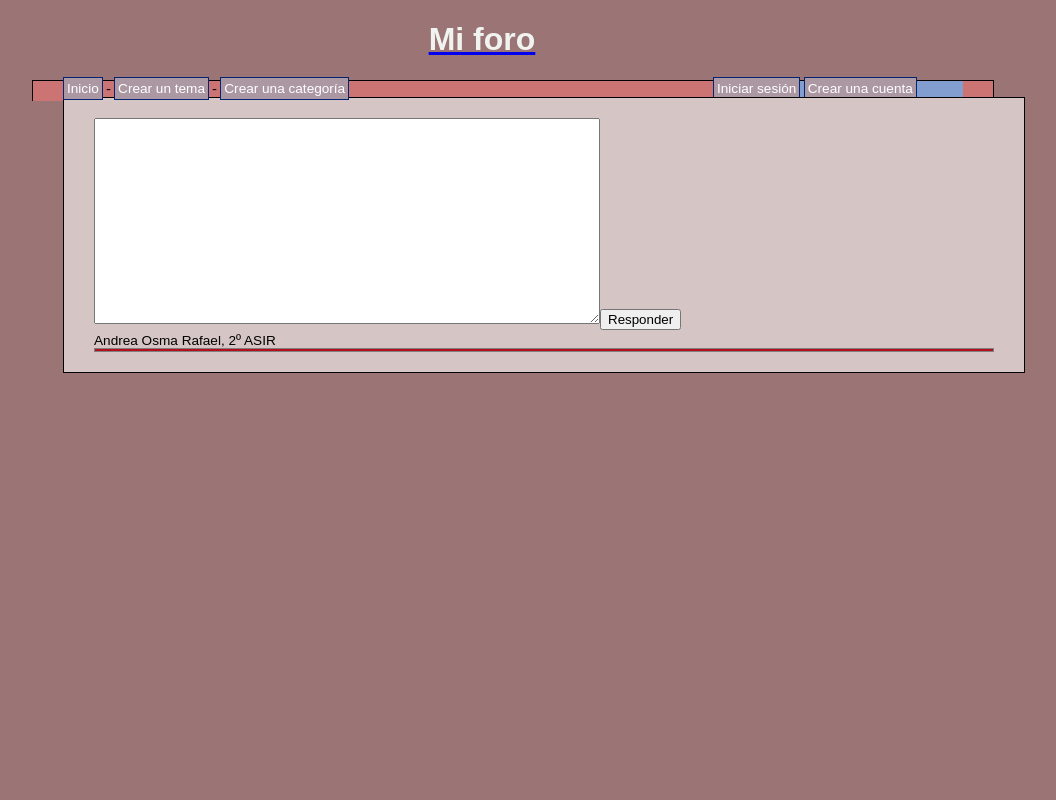
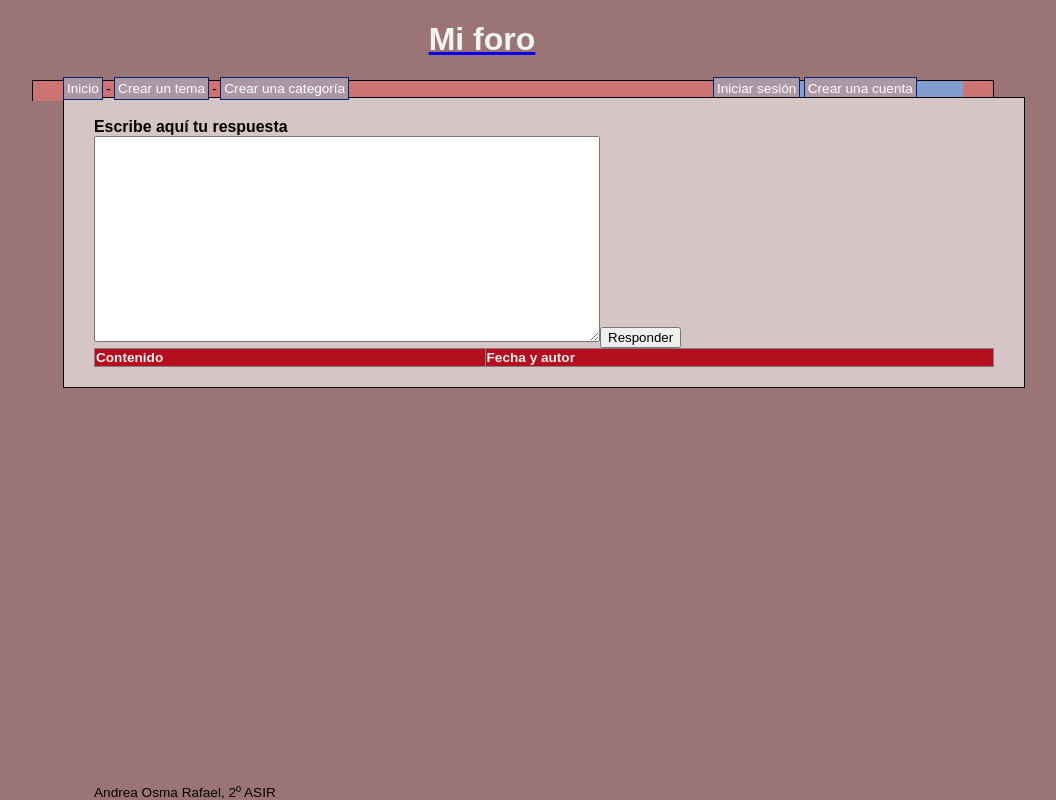
Before and after one commit to AndreaOsma/ProyectoASIR, a PHP site: page /tema.php?cod_tema=1 in a window 1280 px wide. Shown: the whole page, without its empty margins (158-1214 px from the left). Run offline with PHP 8.4, Linux system fonts and the light colour scheme; data that the repository does not hold is empty.

Commit message:
Código modificado

```diff
--- a/proyecto/foro/cierresesion.php
+++ b/proyecto/foro/cierresesion.php
@@ -2,7 +2,5 @@
 session_start();
 session_unset();
 session_destroy();
-header ('location:login.php');
-
-echo '<script>alert("Has cerrado sesión correctamente")</script>';
+header ('Location: login.php');
 ?>
--- a/proyecto/foro/css/estilo.css
+++ b/proyecto/foro/css/estilo.css
@@ -100,6 +100,8 @@ h3 {margin: 0; padding: 0;}
     font-size: 100%;
     padding: 3px 0 0 0;
     color: #000;
+    position: fixed;
+    bottom: 0;
 }
 
 .topic-post {
--- a/proyecto/foro/login.php
+++ b/proyecto/foro/login.php
@@ -64,7 +64,8 @@ else
             {
                 if(mysqli_num_rows($result) == 0)
                 {
-                    echo 'El nombre de usuario y la contraseña no coinciden. Por favor, inténtalo de nuevo.';
+                    echo 'El nombre de usuario y/o la contraseña son incorrectos. Por favor, inténtalo de nuevo.<br/>';
+                    echo '<a href="login.php">Volver al inicio de sesión</a>';
                 }
                 else
                 {
--- a/proyecto/foro/tema.php
+++ b/proyecto/foro/tema.php
@@ -28,23 +28,24 @@ else
 {
                 echo '<table border="1">
                       <tr>
-                        <th></th>
+                        <th>Contenido</th><th>Fecha y autor</th>
                       </tr>';
 
                 while($row = mysqli_fetch_assoc($result))
                 {
                     echo '<tr>';
                         echo '<td class="leftpart">';
-                            echo '<p>' . date('d-m-Y', strtotime($row['fecha_post'])) . '</p><p>' . $row['nombre_usu'] . '</p>';
+                            echo $row['texto_post'];
                         echo '</td>';
                         echo '<td class="rightpart">';
-                            echo $row['texto_post'];
+                            echo '<p>' . date('d-m-Y', strtotime($row['fecha_post'])) . '</p><p>' . $row['nombre_usu'] . '</p>';
                         echo '</td>';
                     echo '</tr>';
                 }
             }
 
-echo '<form method="post" action="respuesta.php?cod_tema='.$_GET["cod_tema"].'">
+echo '<h3>Escribe aquí tu respuesta</h3>
+    <form method="post" action="respuesta.php?cod_tema='.$_GET["cod_tema"].'">
     <textarea name="texto-post"></textarea>
     <input type="submit" value="Responder" />
 </form>';
```
Also changed, not shown: proyecto/foro/crear_cat.php (+7 -0 lines), proyecto/foro/respuesta.php (+12 -16 lines).
